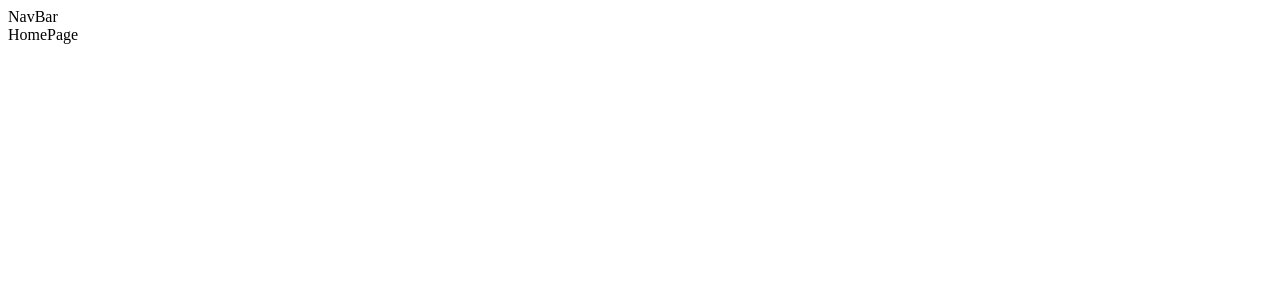
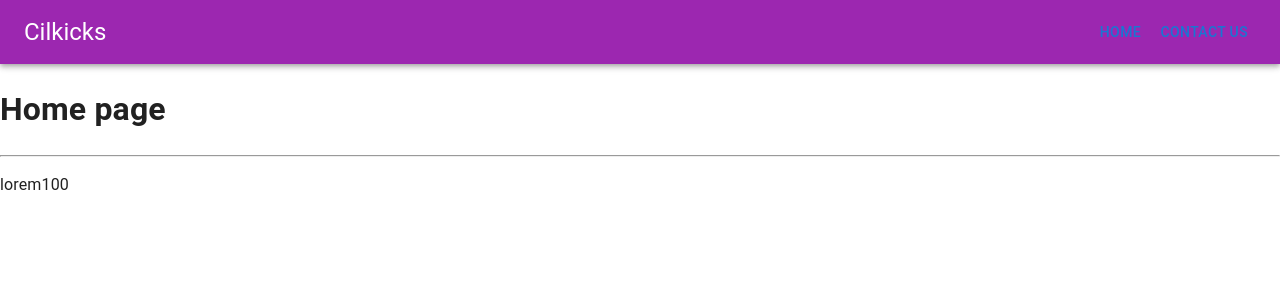
Before and after one commit to cecililu/loginfrontendinreact, a React (Create React App) app: page / in a window 1280 px wide. Shown: the top 300 px of the page. Built offline with nearby package versions, Linux system fonts and the light colour scheme.

Commit message:
Nav Bar links

```diff
--- a/src/App.js
+++ b/src/App.js
@@ -1,6 +1,8 @@
 import { Route, Routes } from "react-router-dom";
 import { BrowserRouter } from "react-router-dom";
 import { Layout } from "./Components/pages/Layout";
+import { Home } from "./Components/pages/Home";
+import { Contact } from "./Components/pages/Contact";
 
 
 function App() {
@@ -8,7 +10,10 @@ function App() {
     <div className="App">
         <BrowserRouter>
           <Routes>
-            <Route path='/' element={<Layout/>}/>
+            <Route path='/' element={<Layout/>}>
+                <Route index element={<Home/>}/>
+                <Route  path='contact' element={<Contact/>}/>
+            </Route>
           </Routes>
         </BrowserRouter>
     </div>
--- a/src/Components/NavBar.js
+++ b/src/Components/NavBar.js
@@ -1,7 +1,24 @@
-import React from 'react'
+import { AppBar, Box, Button, Toolbar, Typography } from '@mui/material'
+import { NavLink } from 'react-router-dom'
 
 export const NavBar = () => {
   return (
-    <div>NavBar</div>
+    <>
+      <Box sx={{flexGrow:1,
+                backgroundColor: 'primary.dark',}}>
+        <AppBar position='static' color='secondary'>
+            <Toolbar>
+                <Typography variant='h5' component='div' sx={{flexGrow:1}}>
+                    Cilkicks
+                </Typography>
+
+                <Button component={NavLink} to='/'>Home</Button>
+                <Button component={NavLink} to='/contact'>Contact US</Button>
+
+            </Toolbar>
+        </AppBar>
+
+      </Box>
+    </>
   )
 }
--- /dev/null
+++ b/src/Components/pages/Contact.js
@@ -0,0 +1,11 @@
+import React from 'react'
+
+export const Contact = () => {
+  return (
+    <>
+    <h1>Contact</h1>
+    <hr/>
+    <p>lorem100</p>
+    </>
+  )
+}
--- a/src/Components/pages/Home.js
+++ b/src/Components/pages/Home.js
@@ -1,7 +1,12 @@
 import React from 'react'
 
 export const Home = () => {
-  return (
-    <div>HomePage</div>
+
+    return (
+    <>
+       <h1>Home page</h1>
+       <hr/>
+        <p>lorem100</p>
+    </>
   )
 }
--- a/src/Components/pages/Layout.js
+++ b/src/Components/pages/Layout.js
@@ -1,12 +1,15 @@
 import React from 'react'
 import { NavBar } from '../NavBar'
 import { Home } from './Home'
+import { Outlet } from 'react-router-dom'
+import { CssBaseline } from '@mui/material'
 
 export const Layout = () => {
   return (
   <>
-  <NavBar/>
-  <Home/>
-
-  </>  )
+    <CssBaseline>
+        <NavBar/>
+        <Outlet/>
+    </CssBaseline>
+    </>  )
 }
```
